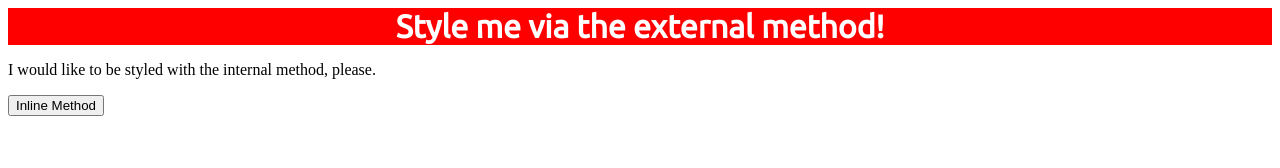
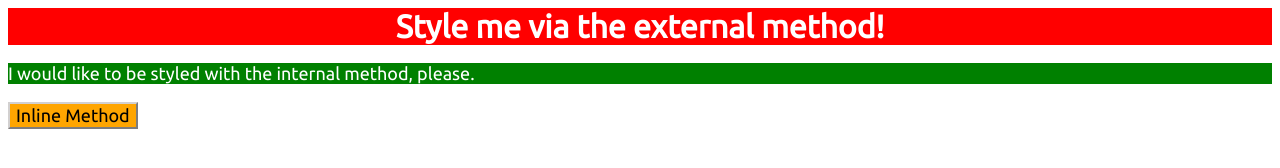
Before and after one commit to Lidkin/DI-Bootcamp-Stage1, a plain HTML site: page CSS-Basics/Basic-Exercises/Exercise-1/index.html in a window 1280 px wide. Drawn offline with Linux system fonts and the light colour scheme.

Commit message:
p and button style added

```diff
--- a/CSS-Basics/Basic-Exercises/Exercise-1/style.css
+++ b/CSS-Basics/Basic-Exercises/Exercise-1/style.css
@@ -1,8 +1,23 @@
+* {
+    font-family: Ubuntu;
+}
+
 div {
     color: white;
     background-color: red;
     font-size: 32px;
     text-align: center;
     font-weight: bold;
-    font-family: Ubuntu;
 }
+
+p {
+    color: white;
+    background-color: green;
+    font-size: 18px;
+}
+
+button {
+    background-color: orange;
+    font-size: 18px;
+    border: 2px rgb(210, 208, 208) outset;
+}
```
